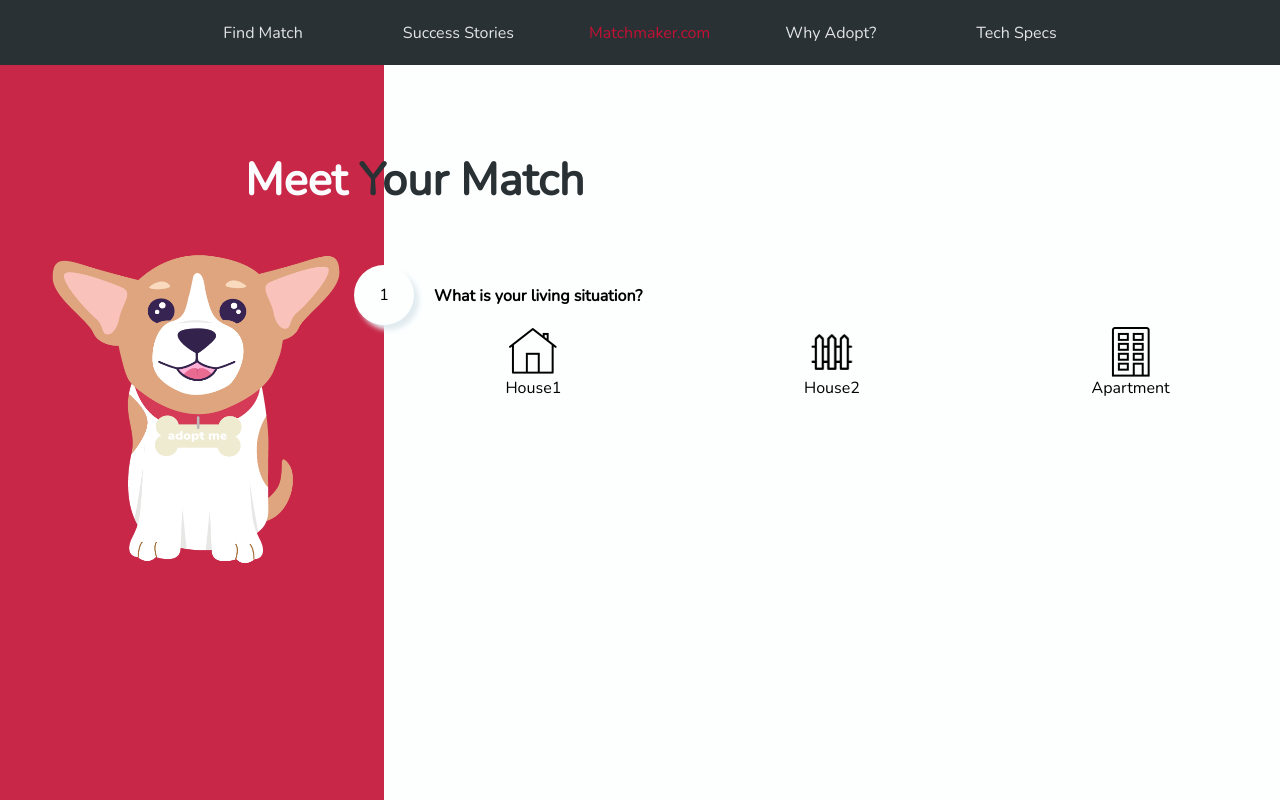
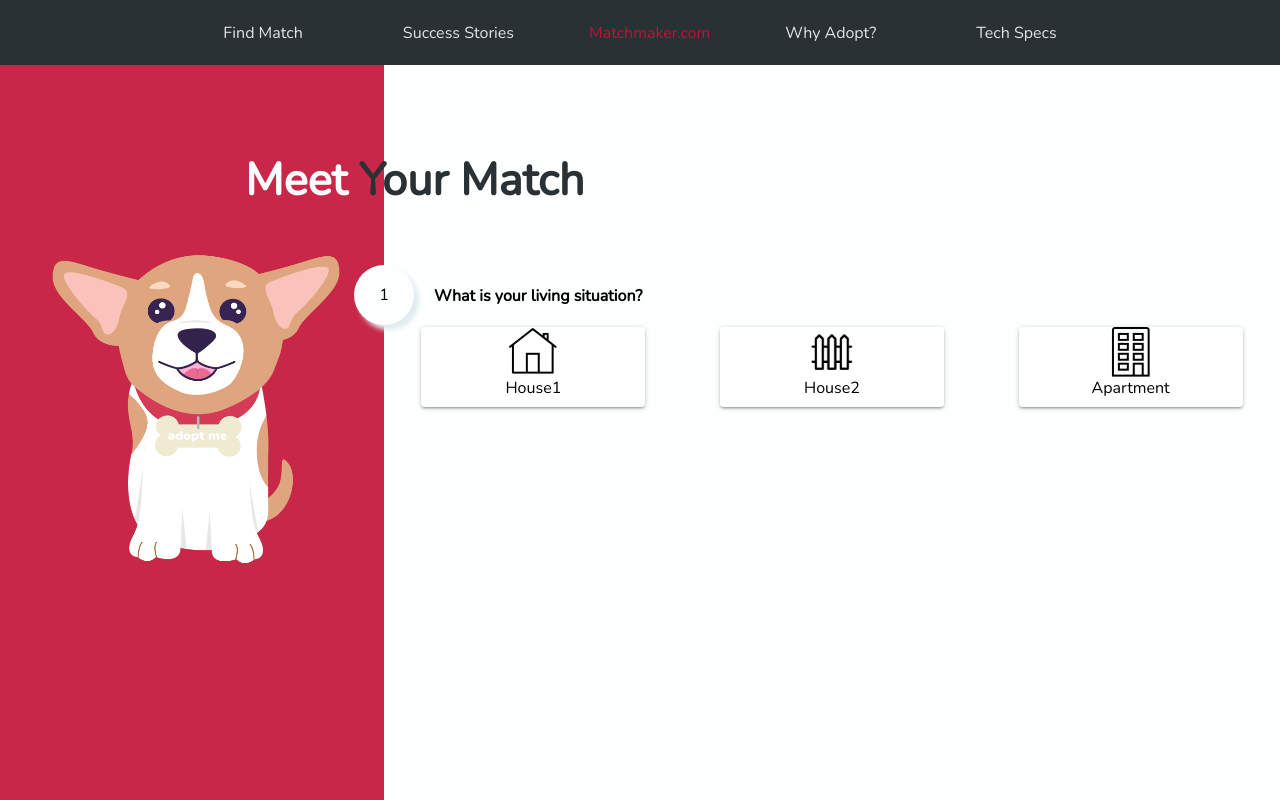
Before and after one commit to cwinnard/mountain-pet-matchmaker, a React (Create React App) app: page / in a window 1280 px wide. Shown: the top 800 px of the page. Built offline with nearby package versions, Linux system fonts and the light colour scheme.

Commit message:
paper for options

```diff
--- a/src/components/QuizAnswerOption.js
+++ b/src/components/QuizAnswerOption.js
@@ -1,3 +1,4 @@
+import { Paper } from '@material-ui/core';
 import React from 'react';
 
 
@@ -8,15 +9,17 @@ const QuizAnswerOption = ({
     makeSelection,
     icon
 }) => (
-    <div
-        className={`option ${activeSelection === optionIndex ? 'selected' : ''}`}
+    <Paper
+        className={`option-paper ${activeSelection === optionIndex ? 'selected' : ''}`}
         onClick={makeSelection}
     >
-        <div className="icon-container">
-            <img className={`question-icon ${option}`} src={icon} alt={`${option} icon`}/>
+        <div className="option">
+            <div className="icon-container">
+                <img className={`question-icon ${option}`} src={icon} alt={`${option} icon`}/>
+            </div>
+            <div className="option-text">{option}</div>
         </div>
-        <div className="option-text">{option}</div>
-    </div>
+    </Paper>
 )
 
 export default QuizAnswerOption;
--- a/src/styles/app.css
+++ b/src/styles/app.css
@@ -109,8 +109,11 @@
     margin: 20px 0;
 }
 
+.option-paper {
+    width: 25%;
+}
+
 .option {
-    width: 120px;
     height: 80px;
     max-width: 80px;
     margin: 0 auto;
```
